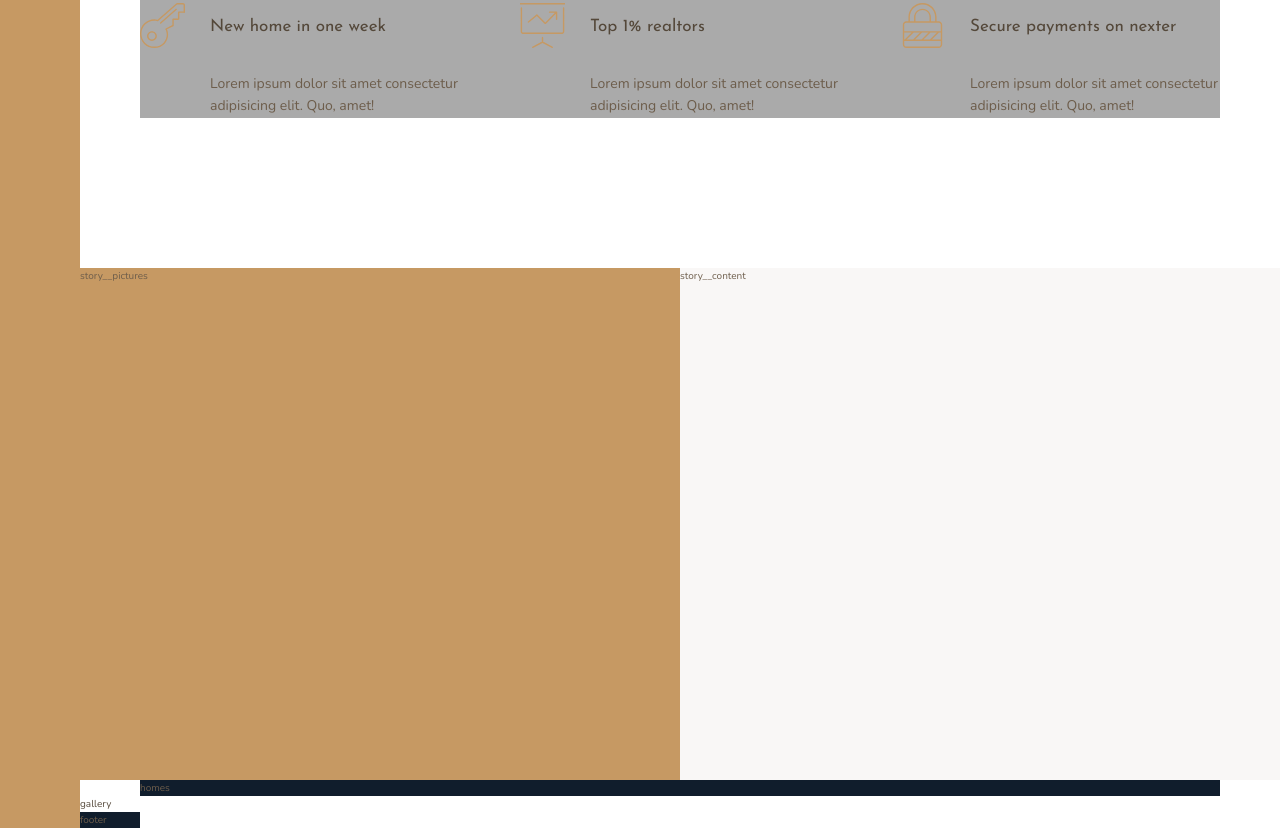
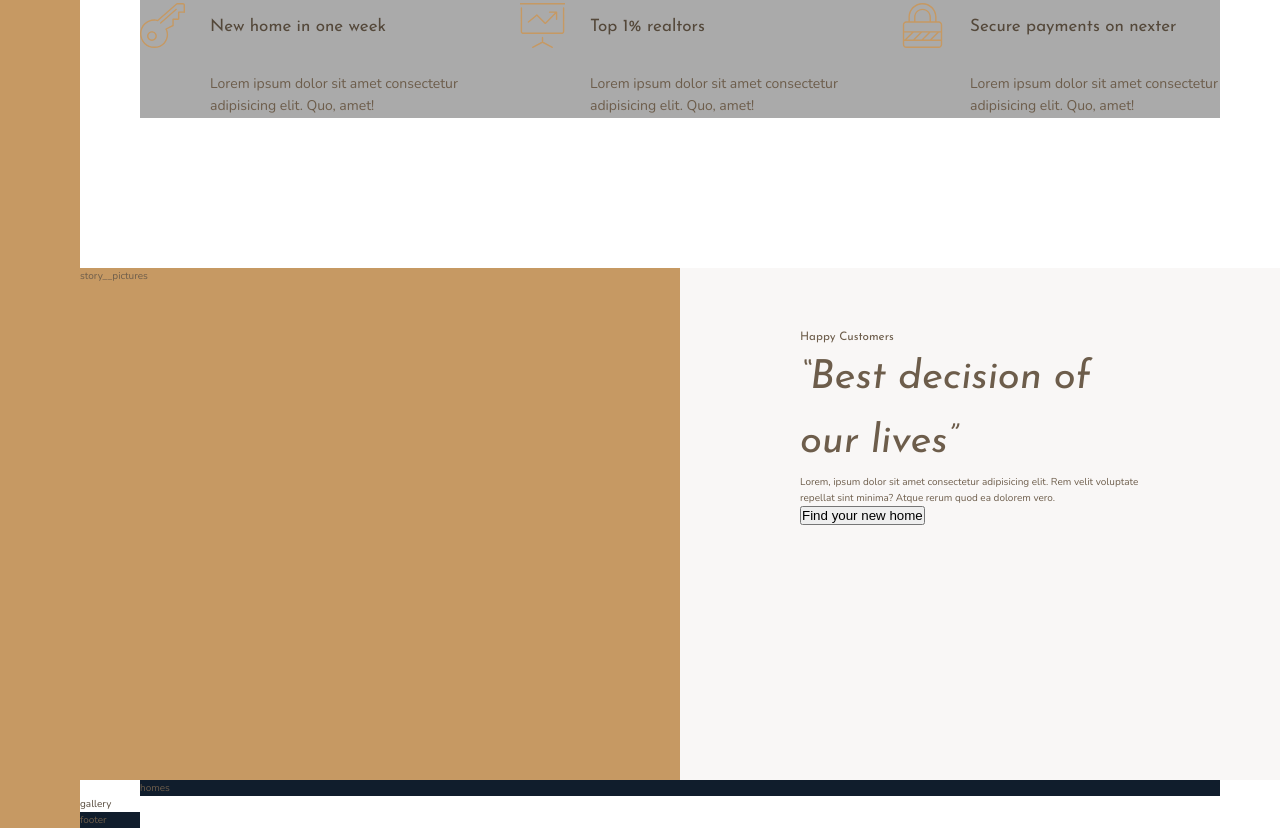
Before and after one commit to navyblueyes/CSS-SASS-ex3-nexter, a website: page index.html in a window 1280 px wide. Shown: the part 942-1770 px from the top of the page. Drawn offline with nearby package versions, Linux system fonts and the light colour scheme.

Commit message:
story; started on section

```diff
--- a/index.html
+++ b/index.html
@@ -63,7 +63,12 @@
             story__pictures
         </div>
         <div class="story__content">
-            story__content
+            <h3 class="heading-3">Happy Customers</h3>
+            <h2 class="heading-2">&ldquo;Best decision of our lives&rdquo;</h2>
+            <p class="story__text">
+                Lorem, ipsum dolor sit amet consectetur adipisicing elit. Rem velit voluptate repellat sint minima? Atque rerum quod ea dolorem vero.
+            </p>
+            <button class="btn">Find your new home</button>
         </div>
         <div class="homes">
             homes
--- a/sass/_story.scss
+++ b/sass/_story.scss
@@ -7,5 +7,6 @@
     &__content {
         background-color: $color-grey-light-1;
         grid-column: col-start 5 / full-end;
+        padding: 6rem 12rem;
     }
 }
--- a/sass/_typography.scss
+++ b/sass/_typography.scss
@@ -8,7 +8,8 @@
 }
 .heading-2 {
     @extend %heading;
-
+    font-size: 4rem;
+    font-style: italic;
 }
 .heading-3 {
     @extend %heading;
```
Also changed, not shown: css/style.css.
